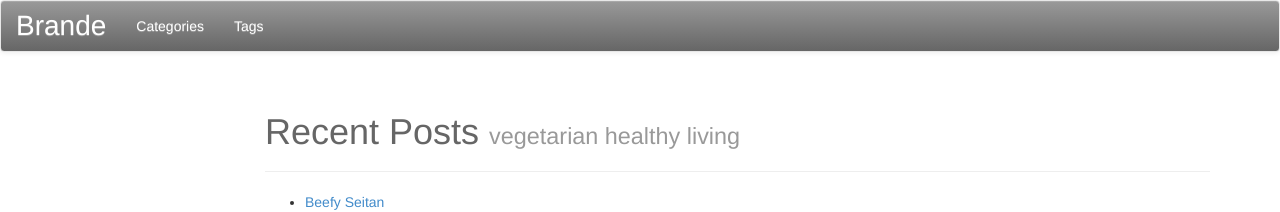
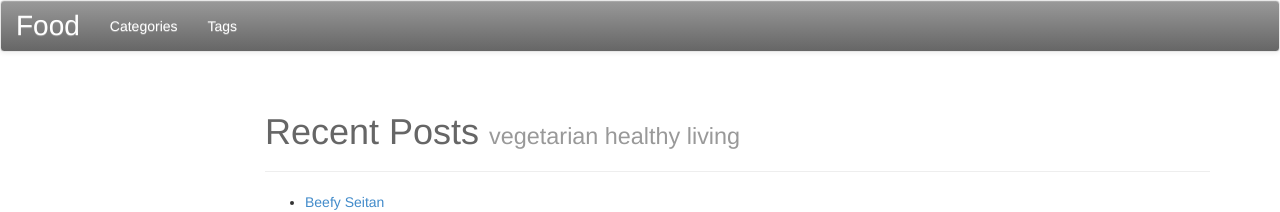
Before and after one commit to stackpr/food-recipes, a Jekyll site: the page built from index.md, in a window 1280 px wide. Shown: the top 212 px of the page. Built offline with Jekyll 4.4.1, drawn with Linux system fonts in a browser that asks for light colours; nearby versions of some CDN libraries.

Commit message:
Update _config.yml

```diff
--- a/_config.yml
+++ b/_config.yml
@@ -3,18 +3,17 @@
 permalink: /:categories/:year/:month/:day/:title
 
 exclude: [".rvmrc", ".rbenv-version", "README.md", "Rakefile", "changelog.md"]
-pygments: true
 markdown: kramdown
 
 # Themes are encouraged to use these universal variables
 # so be sure to set them if your theme uses them.
 #
-title : Brande
+title : Food
 #tagline:
 author :
   name : Greg Payne
 #  email : blah@email.test
-  github : wittiws
+  github : stackpr
 #  twitter : username
 #  feedburner : feedname
 
@@ -26,7 +25,7 @@ author :
 # Else if you are pushing to username.github.io, replace with your username.
 # Finally if you are pushing to a GitHub project page, include the project name at the end.
 #
-production_url : http://www.brande.rocks
+production_url : https://food.payne.run
 
 # All Jekyll-Bootstrap specific configurations are namespaced into this hash
 #
@@ -93,8 +92,8 @@ JB :
   #
   comments :
     provider : disqus
-    disqus :
-      short_name : branderocks
+#    disqus :
+#      short_name : foodpr
 #    livefyre :
 #      site_id : 123
 #    intensedebate :
```
